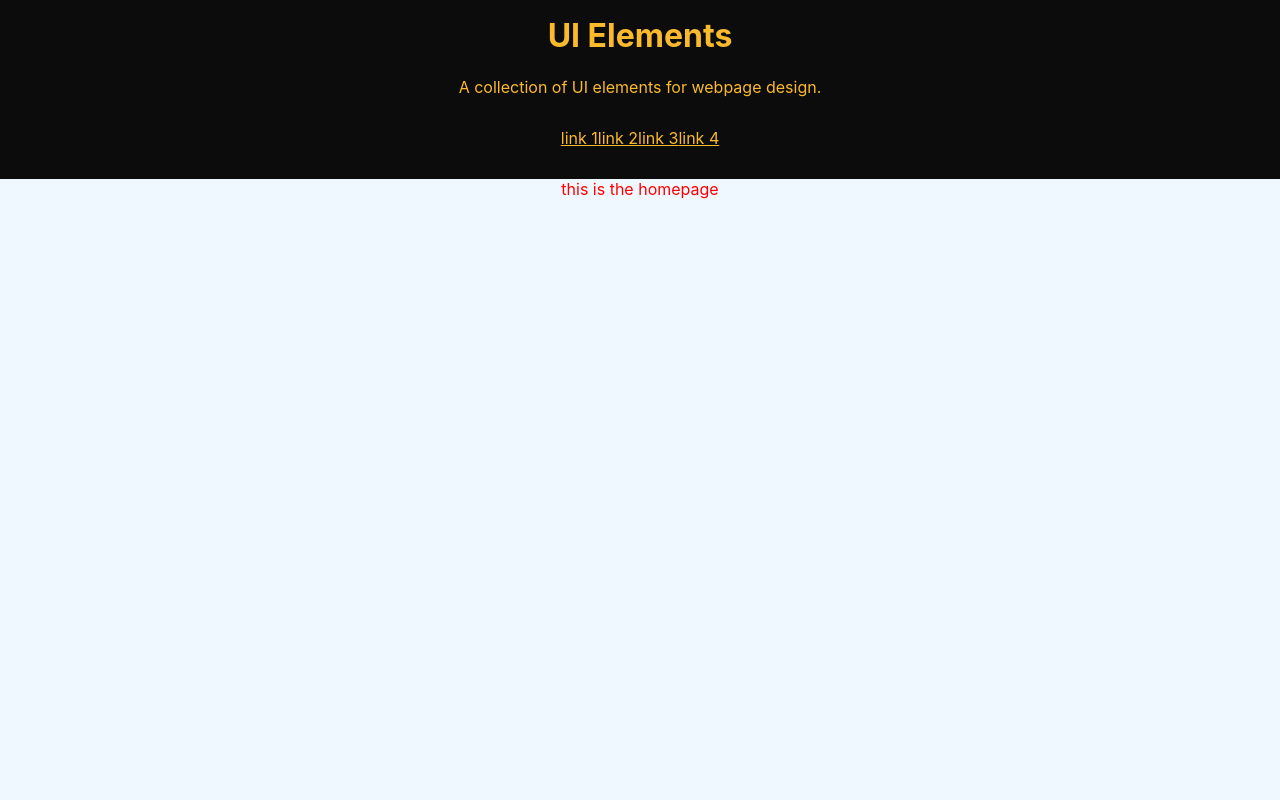
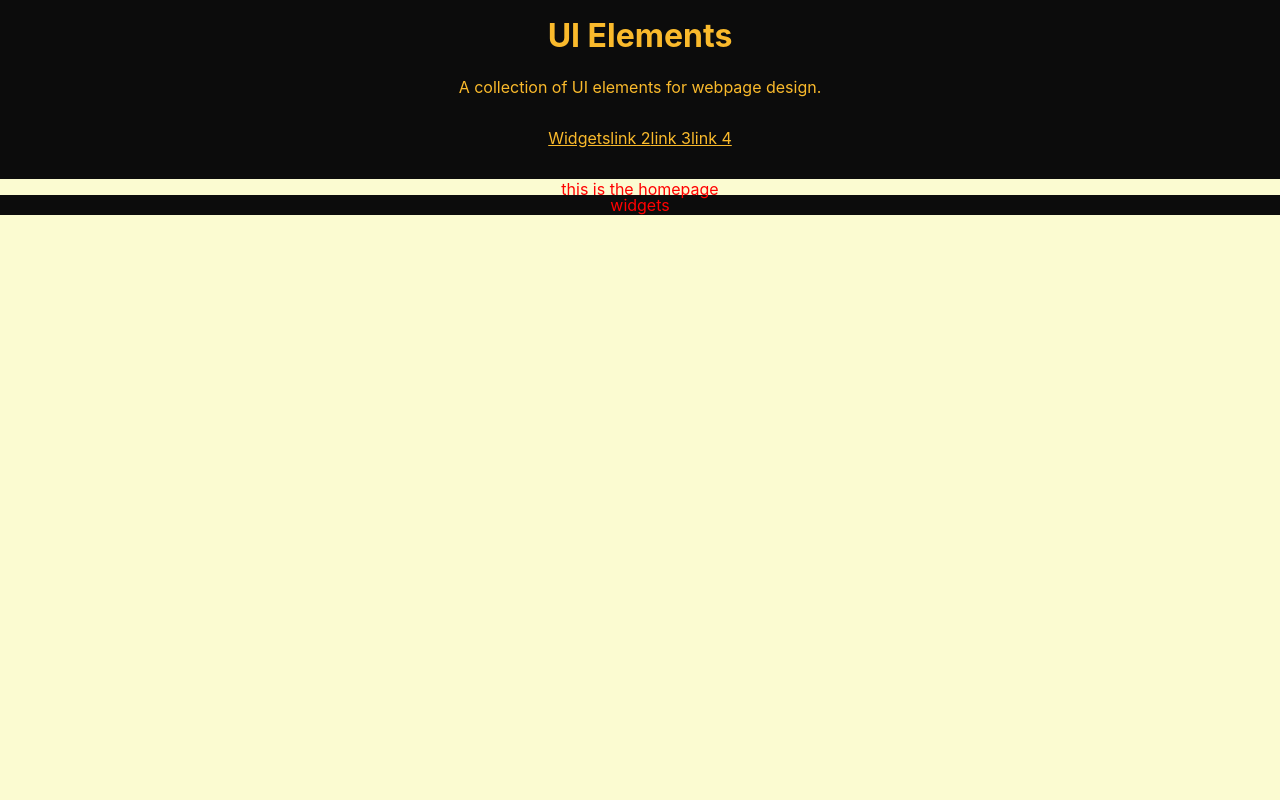
Before and after one commit to ARFreiler/UI_Elements, a React (Create React App) app in the folder ui_elements/: page / in a window 1280 px wide. Shown: the top 800 px of the page. Built offline with nearby package versions, Linux system fonts and the light colour scheme.

Commit message:
Installed the react router dom npm package.

```diff
--- a/ui_elements/package.json
+++ b/ui_elements/package.json
@@ -8,6 +8,7 @@
     "@testing-library/user-event": "^12.8.3",
     "react": "^17.0.2",
     "react-dom": "^17.0.2",
+    "react-router-dom": "^5.3.0",
     "react-scripts": "4.0.3",
     "web-vitals": "^1.1.2"
   },
--- a/ui_elements/src/components/Content.js
+++ b/ui_elements/src/components/Content.js
@@ -4,6 +4,7 @@ import Navbar from './Navbar/Navbar';
 import Header from './Header/Header';
 import Footer from './Footer/Footer';
 import UiElements from './UiElements/UiElements';
+import Widgets from './WidgetElements/Widgets';
 
 import './Content.css';
 
@@ -14,8 +15,8 @@ export default function Content() {
 
         return <UiElements />;
 
-        // if (currentPage === 'Portfolio') {
-        //     return <Portfolio />;
+        // if (currentPage === 'Widgets') {
+        //     return <Widgets />;
         // }
         // if (currentPage === 'CV') {
         //     return <CV />;
--- a/ui_elements/src/components/Navbar/Navbar.js
+++ b/ui_elements/src/components/Navbar/Navbar.js
@@ -6,7 +6,7 @@ const Navbar = ({ currentPage, handlePageChange }) => {
     return (
         <div className="navbar">
             <div class="topnav">
-                <a href="" onClick={() => handlePageChange('')} className={currentPage === 'Link1' ? 'nav-link active' : 'nav-link'}>link 1</a>
+                <a href="#widgets" onClick={() => handlePageChange('Widgets')} className={currentPage === 'Link1' ? 'nav-link active' : 'nav-link'}>Widgets</a>
                 <a href="" onClick={() => handlePageChange('')} className={currentPage === 'Link2' ? 'nav-link active' : 'nav-link'}>link 2</a>
                 <a href="" onClick={() => handlePageChange('')} className={currentPage === 'Link3' ? 'nav-link active' : 'nav-link'}>link 3</a>
                 <a href="" onClick={() => handlePageChange('')} className={currentPage === 'Link4' ? 'nav-link active' : 'nav-link'}>link 4</a>
--- a/ui_elements/src/components/UiElements/UiElements.css
+++ b/ui_elements/src/components/UiElements/UiElements.css
@@ -1,6 +1,6 @@
 .uielements {
     min-height: 100vh;
-    background-color: aliceblue;
+    background-color: rgb(251, 251, 209)
 }
 
 .uielements p {
--- a/ui_elements/src/components/UiElements/UiElements.js
+++ b/ui_elements/src/components/UiElements/UiElements.js
@@ -1,4 +1,5 @@
 import React from 'react';
+import Widgets from '../WidgetElements/Widgets';
 
 import '../UiElements/UiElements.css';
 
@@ -6,6 +7,7 @@ const UiElements = () => {
     return (
         <div className="uielements">
             <p>this is the homepage</p>
+            <Widgets />
         </div>
 
     );
--- /dev/null
+++ b/ui_elements/src/components/WidgetElements/Widgets.css
@@ -0,0 +1,3 @@
+.widgets p {
+    color: purple;
+}
--- /dev/null
+++ b/ui_elements/src/components/WidgetElements/Widgets.js
@@ -0,0 +1,18 @@
+import React from 'react';
+
+import './Widgets.css';
+
+const Widgets = () => {
+    return (
+        <div className="container">
+            <div className="widgets">
+                <div className="widget-one">
+                    <p>widgets</p>
+
+                </div>
+            </div>
+        </div>
+    );
+};
+
+export default Widgets;
--- a/ui_elements/src/index.js
+++ b/ui_elements/src/index.js
@@ -3,11 +3,12 @@ import ReactDOM from 'react-dom';
 import './index.css';
 import App from './App';
 import reportWebVitals from './reportWebVitals';
+import { BrowserRouter } from 'react-router-dom';
 
 ReactDOM.render(
-  <React.StrictMode>
+  <BrowserRouter>
     <App />
-  </React.StrictMode>,
+  </BrowserRouter>,
   document.getElementById('root')
 );
 
```
Also changed, not shown: ui_elements/src/components/ExpandingCards/ExpandingCards.js (added), 1 other file (tests, documents, lock files or other folders).
